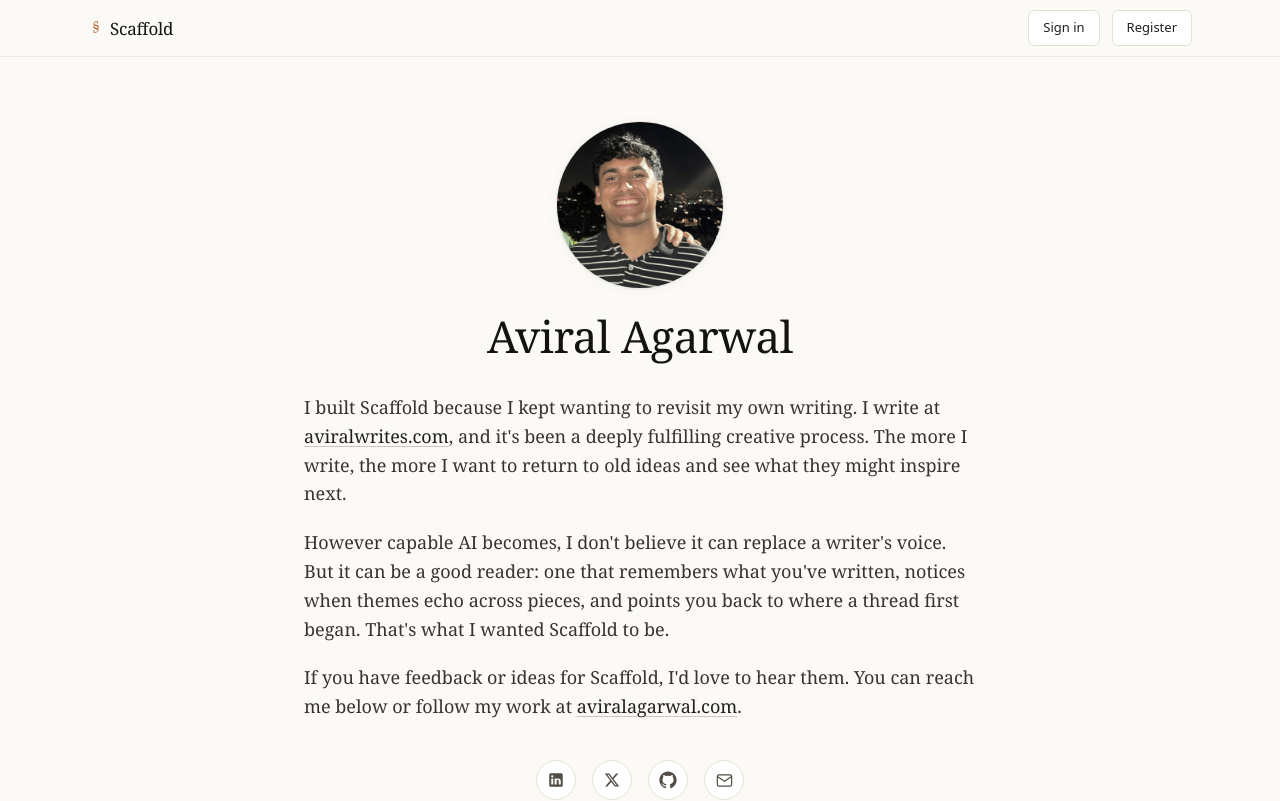
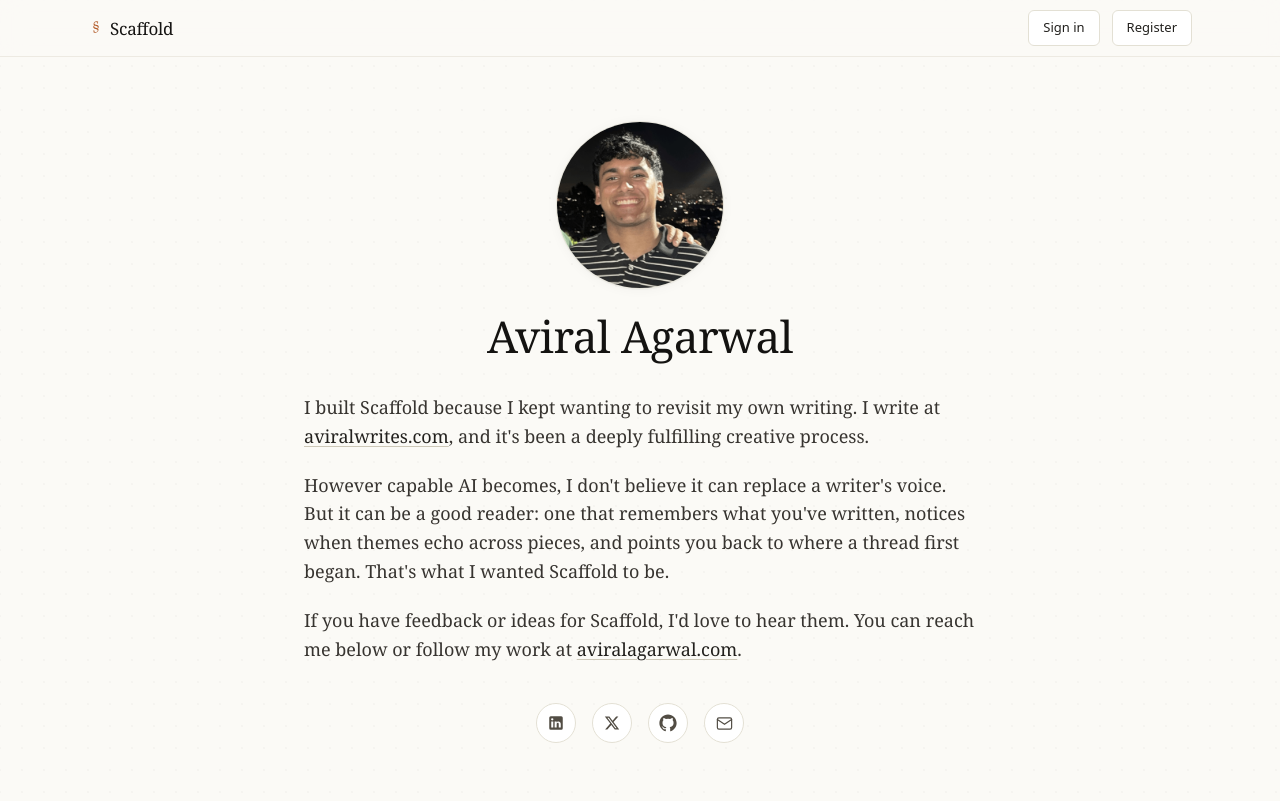
Before and after one commit to aviralagarwal1/scaffold, a Next.js app: page /about in a window 1280 px wide. Shown: the top 801 px of the page. Built offline with nearby package versions, Linux system fonts and the light colour scheme; no server answers.

Commit message:
Update page.tsx

```diff
--- a/app/about/page.tsx
+++ b/app/about/page.tsx
@@ -55,7 +55,7 @@ export default function AboutPage() {
             >
               aviralwrites.com
             </a>
-            , and it&apos;s been a deeply fulfilling creative process. The more I write, the more I want to return to old ideas and see what they might inspire next.
+            , and it&apos;s been a deeply fulfilling creative process.
           </p>
           <p>
             However capable AI becomes, I don&apos;t believe it can replace a writer&apos;s voice. But it can be a good reader: one that remembers what you&apos;ve written, notices when themes echo across pieces, and points you back to where a thread first began. That&apos;s what I wanted Scaffold to be.
```
